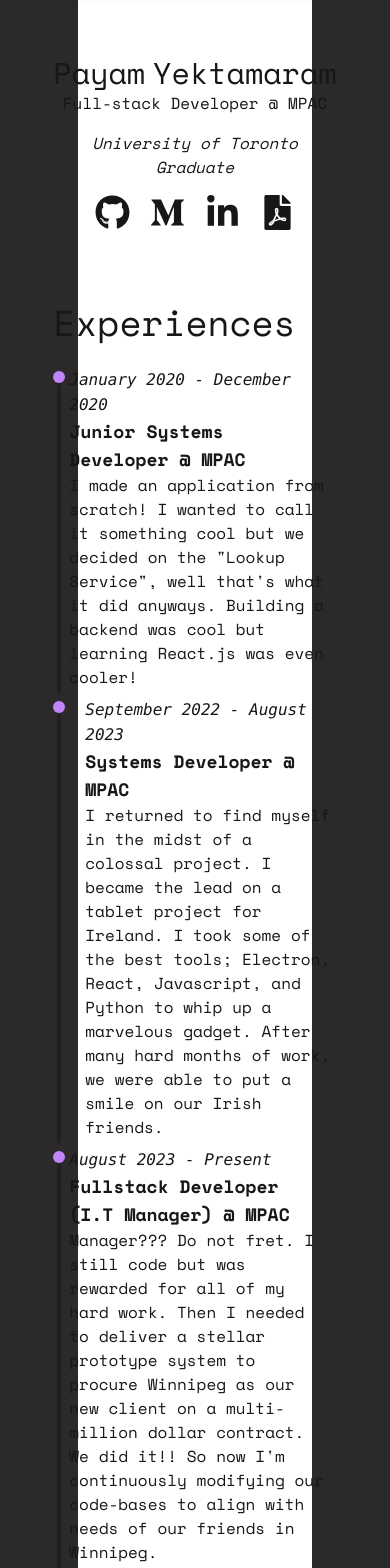
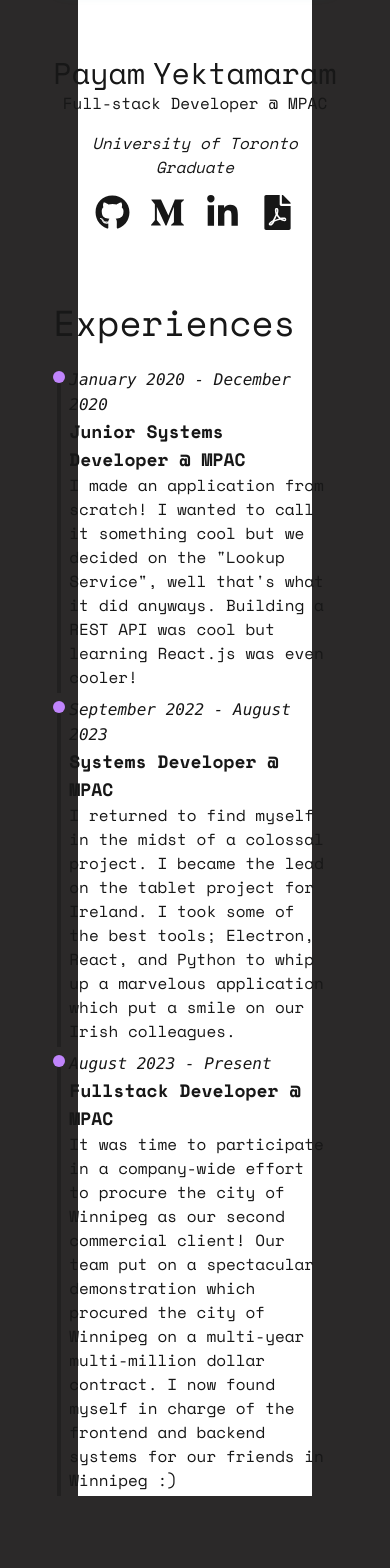
Before and after one commit to payamyek/portfolio-2024, a Next.js app: page / in a window 390 px wide. Shown: the part 541-2109 px from the top of the page. After the commit the page ends 2037 px from the top, so only its background shows below. Built offline with nearby package versions, Linux system fonts and the light colour scheme.

Commit message:
feat:upgrade to next 15

```diff
--- a/app/ui/experiences.tsx
+++ b/app/ui/experiences.tsx
@@ -8,7 +8,7 @@
     jobTitle: 'Junior Systems Developer',
     jobDescription: `
       I made an application from scratch! I wanted to call it something cool but we decided on the "Lookup Service", well that's what it did anyways.
-      Building a backend was cool but learning React.js was even cooler!
+      Building a REST API was cool but learning React.js was even cooler!
     `,
     company: 'MPAC',
     position: 'left',
@@ -19,19 +19,18 @@
     jobTitle: 'Systems Developer',
     jobDescription: `
       I returned to find myself in the midst of a colossal project.
-      I became the lead on a tablet project for Ireland. I took some of the best tools; Electron, React, Javascript, and Python to whip up a marvelous gadget.
-      After many hard months of work, we were able to put a smile on our Irish friends.
-    `,
+      I became the lead on the tablet project for Ireland. I took some of the best tools; Electron, React, and Python to whip up a marvelous application which put a smile on our Irish colleagues.`,
     company: 'MPAC',
     position: 'right',
   },
   {
     startDate: new Date(2023, 7),
-    jobTitle: 'Fullstack Developer (I.T Manager)',
+    jobTitle: 'Fullstack Developer',
     jobDescription: `
-      Manager??? Do not fret. I still code but was rewarded for all of my hard work.
-      Then I needed to deliver a stellar prototype system to procure Winnipeg as our new client on a multi-million dollar
-      contract. We did it!! So now I'm continuously modifying our code-bases to align with needs of our friends in Winnipeg.
+      It was time to participate in a company-wide effort to procure the city of Winnipeg as our second commercial client!
+      Our team put on a spectacular demonstration which procured the city of Winnipeg on a multi-year multi-million dollar contract.
+
+     I now found myself in charge of the frontend and backend systems for our friends in Winnipeg :)
     `,
     company: 'MPAC',
     position: 'left',
--- a/app/ui/icons/icon-link.tsx
+++ b/app/ui/icons/icon-link.tsx
@@ -1,6 +1,6 @@
+import type { JSX } from 'react';
+
 import Link from 'next/link';
-
-import type { JSX } from 'react';
 
 interface IconLinkProps {
   href: string;
--- a/app/ui/navbar.tsx
+++ b/app/ui/navbar.tsx
@@ -1,6 +1,6 @@
+import type { JSX } from 'react';
+
 import IconGroup from './icons/icon-group';
-
-import type { JSX } from 'react';
 
 interface NavbarProps {
   title: string;
--- a/app/ui/overview.tsx
+++ b/app/ui/overview.tsx
@@ -27,7 +27,7 @@
           width={400}
           height={800}
           alt='A picture of Payam Yektamaram steering a sail-boat in Squamish, British Columbia.'
-          className='hidden rounded-xl shadow-lg shadow-teal-600/30 duration-200 ease-linear hover:scale-105 md:block'
+          className='hidden rounded-xl shadow-lg shadow-teal-600/30 duration-500 ease-out hover:scale-105 hover:duration-300 md:block'
         />
         <Image
           src='/payam.jpg'
--- a/app/ui/timeline/timeline-item.tsx
+++ b/app/ui/timeline/timeline-item.tsx
@@ -19,8 +19,8 @@
       </div>
       <div
         className={clsx('md:mb-10', {
-          'timeline-start mr-5 md:text-end': props.position === 'left',
-          'timeline-end ml-5': props.position === 'right',
+          'timeline-start ml-5 md:mr-5 md:text-end': props.position === 'left',
+          'timeline-end md:ml-5': props.position === 'right',
         })}
       >
         <time className='font-mono italic'>
```
